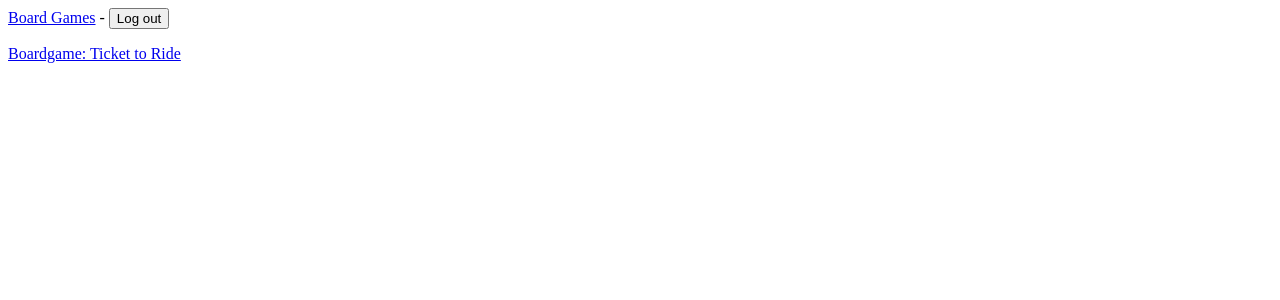
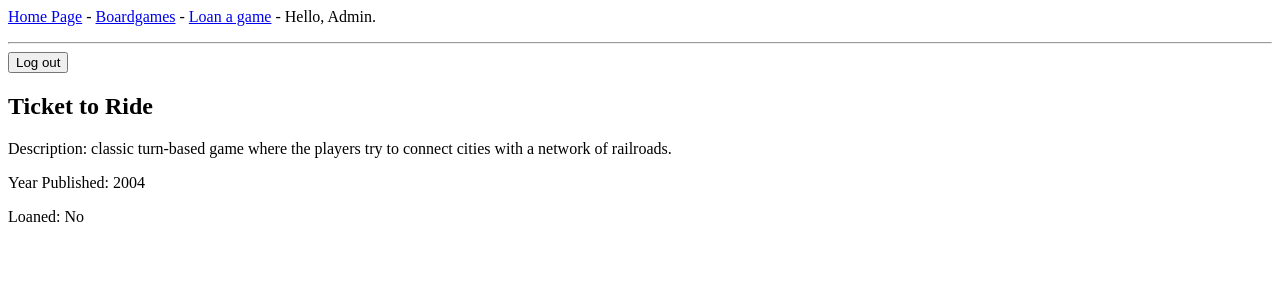
Before and after one commit to Zapult/BoardGameClub, a Django app: page /boardgames/2/ in a window 1280 px wide. Shown: the top 300 px of the page. Run offline with Django 5.2, Linux system fonts and the light colour scheme; a user stored in the database is signed in; data comes from the database, SQL or seed files in the repository; both versions use the stored data as it was after the commit.

Commit message:
updated
laina ominaisuus lisätty (broken)

```diff
--- a/board_games/models.py
+++ b/board_games/models.py
@@ -1,4 +1,5 @@
 from django.db import models
+from django.contrib.auth.models import User
 
 class BoardGame(models.Model):
     name = models.CharField(max_length=100)
@@ -11,4 +12,14 @@
     def __str__(self):
         return self.name
 
-# lisättävä vielä model loan tai vastaava
+class Loan(models.Model):
+    user = models.ForeignKey(User, on_delete=models.CASCADE)
+    game = models.ForeignKey(BoardGame, on_delete=models.CASCADE)
+    loan_date = models.DateField()
+    return_date = models.DateField(null=True, blank=True)
+
+    class Meta:
+        verbose_name_plural = 'loans'
+
+    def __str__(self):
+        return self.game
--- a/board_games/templates/board_games/base.html
+++ b/board_games/templates/board_games/base.html
@@ -1,6 +1,7 @@
 <p>
-	<a href="{% url 'board_games:index' %}">Board Games</a> -
-	<a href="{% url 'board_games:boardgames' %}>Boardgames</a> -
+<a href="{% url 'board_games:index' %}">Home Page</a> -
+<a href="{% url 'board_games:boardgames' %}">Boardgames</a> -
+<a href="{% url 'board_games:new_loan' %}">Loan a game</a> -
 {% if user.is_authenticated %}
 Hello, {{ user.username }}.
 {% else %}
--- a/board_games/templates/board_games/boardgame.html
+++ b/board_games/templates/board_games/boardgame.html
@@ -1,4 +1,7 @@
 {% extends 'board_games/base.html' %}
 {% block content %}
-<p>Boardgame: {{ boardgame.name }}</p>
+<h2>{{ boardgame.name }}</h2>
+<p>Description: {{ boardgame.description }}</p>
+<p>Year Published: {{ boardgame.year }}</p>
+<p>Loaned: {% if boardgame.loaned %} Yes {% else %} No {% endif %}</p>
 {% endblock content %}
--- a/board_games/templates/board_games/index.html
+++ b/board_games/templates/board_games/index.html
@@ -1,5 +1,4 @@
 {% extends 'board_games/base.html' %}
-
 {% block content %}
-<p>A place to loan different board games.</p>
+<p>Your home for board game loaning.</p>
 {% endblock content %}
--- a/board_games/templates/board_games/new_boardgame.html
+++ b/board_games/templates/board_games/new_boardgame.html
@@ -5,7 +5,7 @@
 
 <form action="{% url 'board_games:new_boardgame' %}" method='post'>
 {% csrf_token %}
-{{ form.as_div }}
+{{ form.as_p }}
 <button name="submit">Add boardgame</button>
 </form>
 
--- a/board_games/urls.py
+++ b/board_games/urls.py
@@ -7,4 +7,5 @@
     path('boardgames/', views.boardgames, name='boardgames'),
     path('boardgames/<int:boardgame_id>/', views.boardgame, name='boardgame'),
     path('new_boardgame/', views.new_boardgame, name='new_boardgame'),
+    path('new_loan/', views.new_loan, name='new_loan'),
 ]
--- a/board_games/views.py
+++ b/board_games/views.py
@@ -1,14 +1,15 @@
 from django.shortcuts import render, redirect
+from django.contrib import messages
 from django.contrib.auth.decorators import login_required
-from .models import BoardGame
-from .forms import BoardgameForm
+from .models import BoardGame, Loan
+from .forms import BoardgameForm, LoanForm
 
 def index(request):
     return render(request, 'board_games/index.html')
 
 @login_required
 def boardgames(request):
-    boardgames = BoardGame.objects.order_by('name')
+    boardgames = BoardGame.objects.order_by('name').all()
     context = {'boardgames': boardgames}
     return render(request, 'board_games/boardgames.html', context)
 
@@ -30,3 +31,34 @@
 
     context = {'form': form}
     return render(request, 'board_games/new_boardgame.html', context)
+
+@login_required
+def new_loan(request):
+    boardgames = BoardGame.objects.all()
+    context = {'boardgames': boardgames}
+
+    user = request.user
+    user_loan_count = Loan.objects.filter(user=user).count()
+
+    if request.method == 'POST':
+        form = LoanForm(request.POST)
+        if form.is_valid():
+            game_id = form.cleaned_data['game']
+            game = BoardGame.objects.get(id=game_id)
+
+            if user_loan_count >= 3:
+                messages.error(request, "You have already borrowed three games!")
+            else:
+                if game.loaned:
+                    messages.error(request, f"The game {game.name} is already loaned!")
+                else:
+                    game.loaned = True
+                    game.save()
+                    loan = Loan(user=user, game=game)
+                    loan.save()
+                    messages.success(request, f"You have succesfully borrowed {game.name}. Your current loans: {user_loan_count} games loaned.")
+                    return redirect('board_games:index')
+
+    else:
+        form = LoanForm()
+    return render(request, 'board_games/new_loan.html', {'form': form, 'boardgames': boardgames})
```
Also changed, not shown: board_games/forms.py (+17 -3 lines), board_games/templates/board_games/new_loan.html (added, +19 -0 lines), board_games/migrations/0005_loan.py (added), db.sqlite3.
